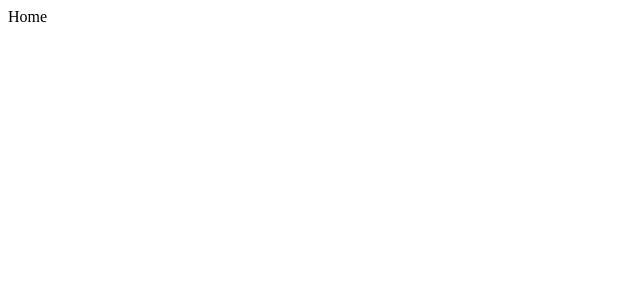
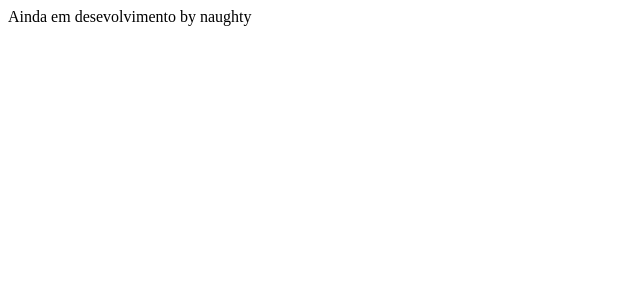
Before and after one commit to NaughtyDOGS/site, a Next.js app: page / in a window 1280 px wide. Shown: the top 300 px of the page, without its empty margins (0-640 px from the left). Built offline with nearby package versions, Linux system fonts and the light colour scheme.

Commit message:
nova pagina

```diff
--- a/pages/index.js
+++ b/pages/index.js
@@ -1,4 +1,4 @@
 function Home(){
-    return <div>Home</div>
+    return <div>Ainda em desevolvimento by naughty</div>
 }
 export default Home
```
